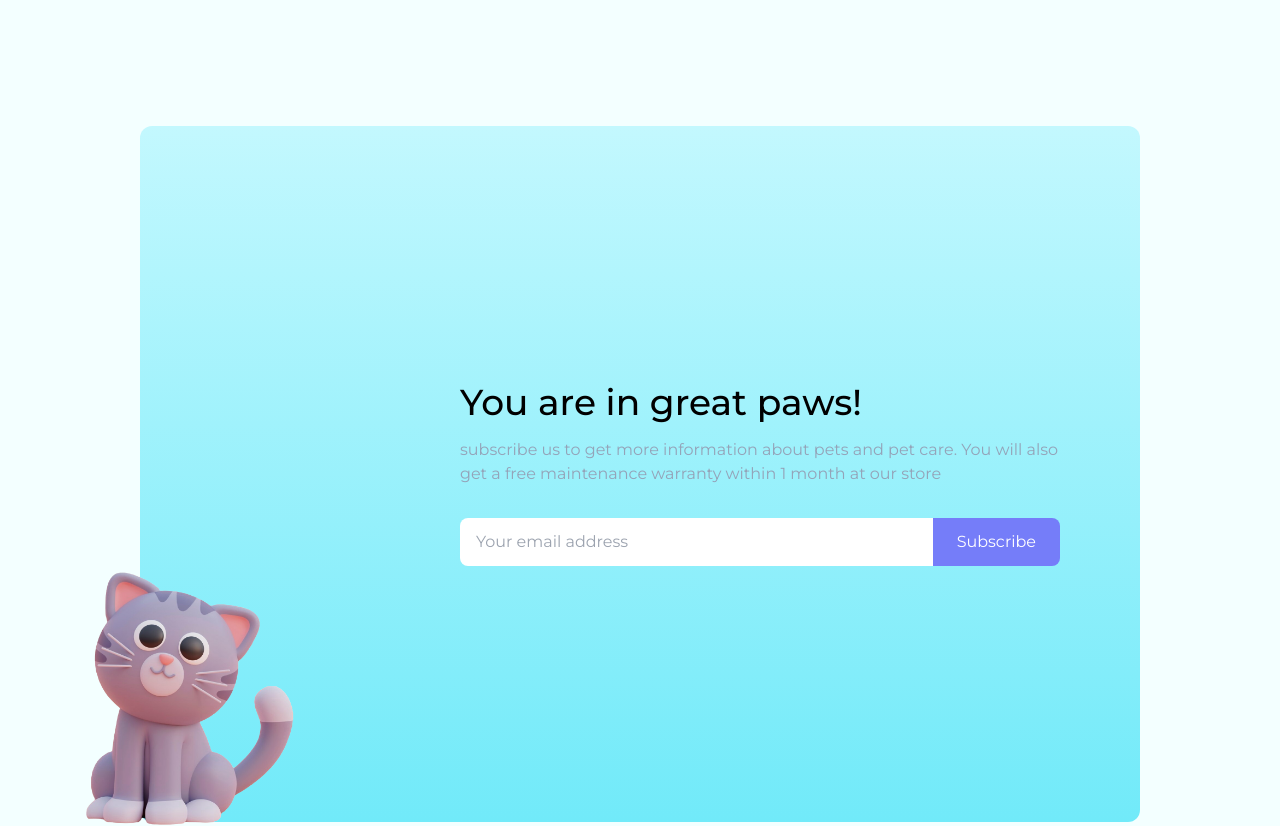
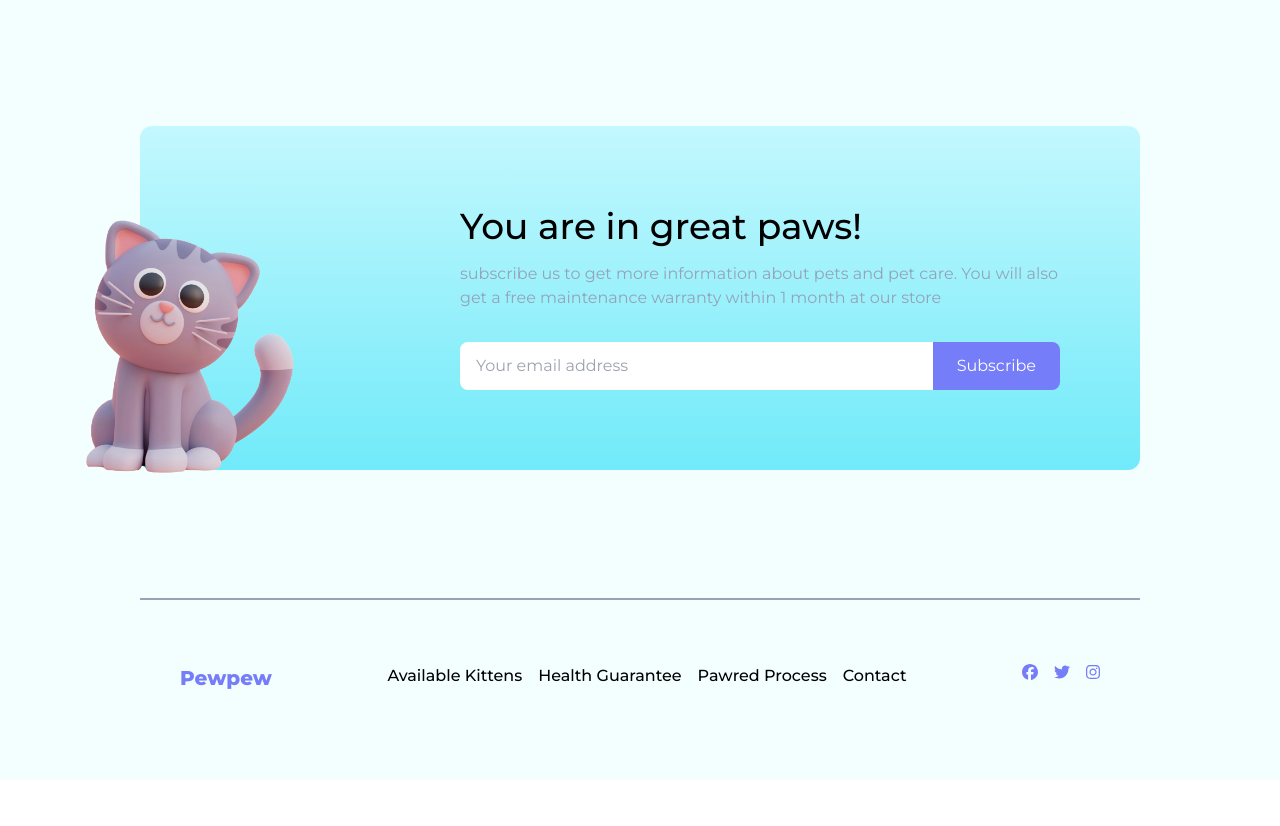
Before and after one commit to Goutte-de-mer/eemi-tailwind, a Next.js app: page / in a window 1280 px wide. Shown: the part 2046-2872 px from the top of the page. After the commit the page ends 2826 px from the top, so only its background shows below. Built offline with nearby package versions, Linux system fonts and the light colour scheme.

Commit message:
padding newsletter component

```diff
--- a/src/components/Newsletter.js
+++ b/src/components/Newsletter.js
@@ -2,7 +2,7 @@ import Image from "next/image";
 
 const Newsletter = () => {
   return (
-    <div className="bg-gradient-to-t from-blue to-blue_lighter max-w-[1000px] rounded-xl px-20 py-64 mx-auto mt-32 sm:flex relative">
+    <div className="bg-gradient-to-t from-blue to-blue_lighter max-w-[1000px] rounded-xl p-20 mx-auto mt-32 sm:flex relative">
       <Image
         src={"/img/sitting-cat.png"}
         width={400}
```
